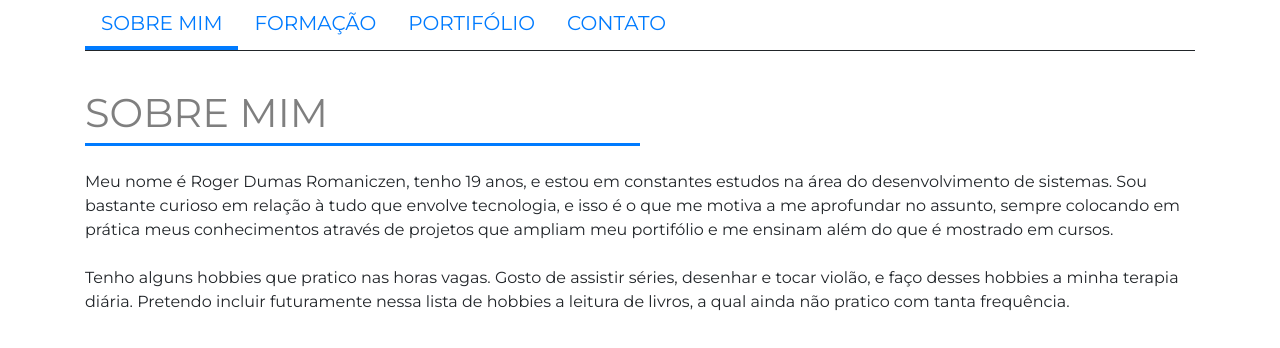
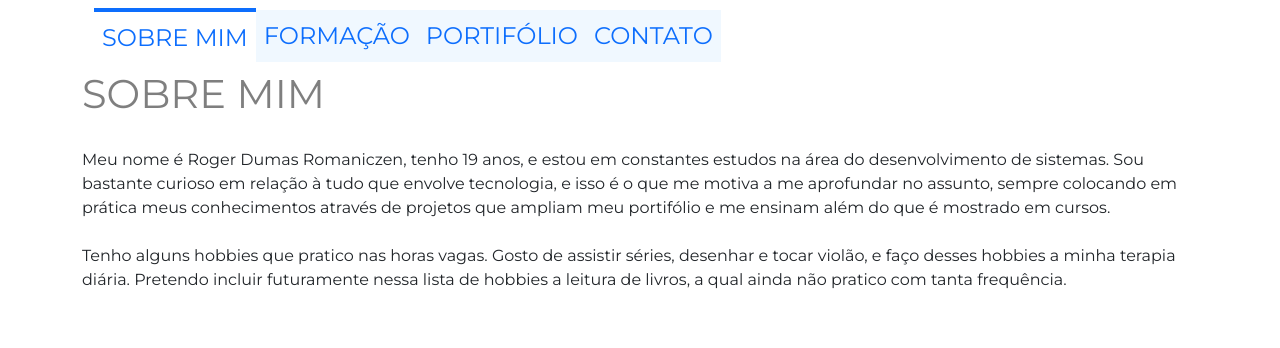
Before and after one commit to Roger2405/portifolio-trabalho, a plain HTML site: page index.html in a window 1280 px wide. Drawn offline with nearby package versions, Linux system fonts and the light colour scheme.

Commit message:
melhorando barra de navegacao

```diff
--- a/css/portifolio.css
+++ b/css/portifolio.css
@@ -25,6 +25,9 @@
 }
 .projeto__icone, .projeto__nome {
     z-index: 5;
+}
+.projeto__link {
+    text-decoration: none;
 }
 .projeto__icone {
     height: 5rem;
--- a/css/style.css
+++ b/css/style.css
@@ -1,29 +1,26 @@
 body {
     font-family: 'Montserrat', sans-serif;
 }
-
-.nav {
-    align-content: center;
-    display: flex;
-    height: 100%;
-}
-.nav a:hover {
-    border-bottom: .25rem solid gray;
-    transition: .2s;
+header {
+    text-transform: uppercase;
+    font-size: 1.5rem;
 }
 
-.cabecalho {
-    border-bottom: 1px solid;
+.nav-link:not(.link-ativo) {
+    background-color: aliceblue;
 }
-
-.selecionado {
-    border-bottom: .25rem solid;
+.nav-link:hover:not(.link-ativo) {
+    border-bottom: 1px solid gray;
+}
+.link-ativo {
+    border-top: 4px solid ;
 }
 
 .titulo {
-    border-bottom: .2rem solid;
+    border-bottom: .5cd prrem solid;
+    display: inline;
+    padding-right: 3rem;
     margin-top: 2rem;
-    width: 50%;
 }
 
 .texto {
@@ -31,8 +28,8 @@ body {
 }
 
 @media screen and (max-width: 767px) {
-    .cabecalho {
-
+    .nav-link:not(.link-ativo) {
+        background-color: unset;
     }
     .navegacao {
         background-color: rgba(255, 255, 255, 0.8);
--- a/index.html
+++ b/index.html
@@ -8,19 +8,36 @@
     <link rel="preconnect" href="https://fonts.googleapis.com">
     <link rel="preconnect" href="https://fonts.gstatic.com" crossorigin>
     <link href="https://fonts.googleapis.com/css2?family=Montserrat:wght@300;400;700&display=swap" rel="stylesheet">
-    <link rel="stylesheet" href="https://stackpath.bootstrapcdn.com/bootstrap/4.1.3/css/bootstrap.min.css" integrity="sha384-MCw98/SFnGE8fJT3GXwEOngsV7Zt27NXFoaoApmYm81iuXoPkFOJwJ8ERdknLPMO" crossorigin="anonymous">
+    <link href="https://cdn.jsdelivr.net/npm/bootstrap@5.2.0/dist/css/bootstrap.min.css" rel="stylesheet" integrity="sha384-gH2yIJqKdNHPEq0n4Mqa/HGKIhSkIHeL5AyhkYV8i59U5AR6csBvApHHNl/vI1Bx" crossorigin="anonymous">
 
     <link rel="stylesheet" href="./css/style.css">
 
     <title>Sobre Mim</title>
 </head>
 <body class="container">
-    <header class="bg-white cabecalho">
-        <nav class="nav navbar-brand text-uppercase py-0">
-            <a class="nav-link selecionado" href="sobre.html">Sobre Mim</a>
-            <a class="nav-link" href="formacao.html">Formação</a>
-            <a class="nav-link" href="portifolio.html">Portifólio</a>
-            <a class="nav-link" href="contato.html">Contato</a>
+    <header>
+        <nav class="navbar navbar-expand-md py-sm-2 pb-sm-0">
+            <div class="container-fluid justify-content-end">
+                <button class="navbar-toggler" type="button" data-bs-toggle="collapse" data-bs-target="#navbarText" aria-controls="navbarText" aria-expanded="false" aria-label="Toggle navigation">
+                    <span class="navbar-toggler-icon"></span>
+                </button>
+                <div class="collapse navbar-collapse" id="navbarText">
+                    <ul class="navbar-nav mb-lg-0 align-items-center align-items-md-center">
+                        <li class="nav-item">
+                            <a class="nav-link text-primary link-ativo" href="index.html">Sobre Mim</a>
+                        </li>
+                        <li class="nav-item ">
+                            <a class="nav-link text-primary" href="formacao.html">Formação</a>
+                        </li>
+                        <li class="nav-item">
+                            <a class="nav-link text-primary" href="portifolio.html">Portifólio</a>
+                        </li>
+                        <li class="nav-item">
+                            <a class="nav-link text-primary" href="contato.html">Contato</a>
+                        </li>
+                    </ul>
+                </div>
+            </div>
         </nav>
     </header>
     <main class="">
@@ -28,6 +45,9 @@
         <p class="texto">Meu nome é Roger Dumas Romaniczen, tenho 19 anos, e estou em constantes estudos na área do desenvolvimento de sistemas. Sou bastante curioso em relação à tudo que envolve tecnologia, e isso é o que me motiva a me aprofundar no assunto, sempre colocando em prática meus conhecimentos através de projetos que ampliam meu portifólio e me ensinam além do que é mostrado em cursos.</p>
         <p class="texto">Tenho alguns hobbies que pratico nas horas vagas. Gosto de assistir séries, desenhar e tocar violão, e faço desses hobbies a minha terapia diária. Pretendo incluir futuramente nessa lista de hobbies a leitura de livros, a qual ainda não pratico com tanta frequência.</p>
     </main>
-    <script src="https://stackpath.bootstrapcdn.com/bootstrap/4.1.3/js/bootstrap.min.js" integrity="sha384-ChfqqxuZUCnJSK3+MXmPNIyE6ZbWh2IMqE241rYiqJxyMiZ6OW/JmZQ5stwEULTy" crossorigin="anonymous"></script>
+
+    <!-- JavaScript Bundle with Popper -->
+    <script src="https://ajax.googleapis.com/ajax/libs/jquery/3.6.0/jquery.min.js"></script>
+    <script src="https://cdn.jsdelivr.net/npm/bootstrap@5.2.0/dist/js/bootstrap.bundle.min.js" integrity="sha384-A3rJD856KowSb7dwlZdYEkO39Gagi7vIsF0jrRAoQmDKKtQBHUuLZ9AsSv4jD4Xa" crossorigin="anonymous"></script>
 </body>
 </html>
```
Also changed, not shown: contato.html (+26 -7 lines), formacao.html (+26 -8 lines), portifolio.html (+25 -7 lines).
